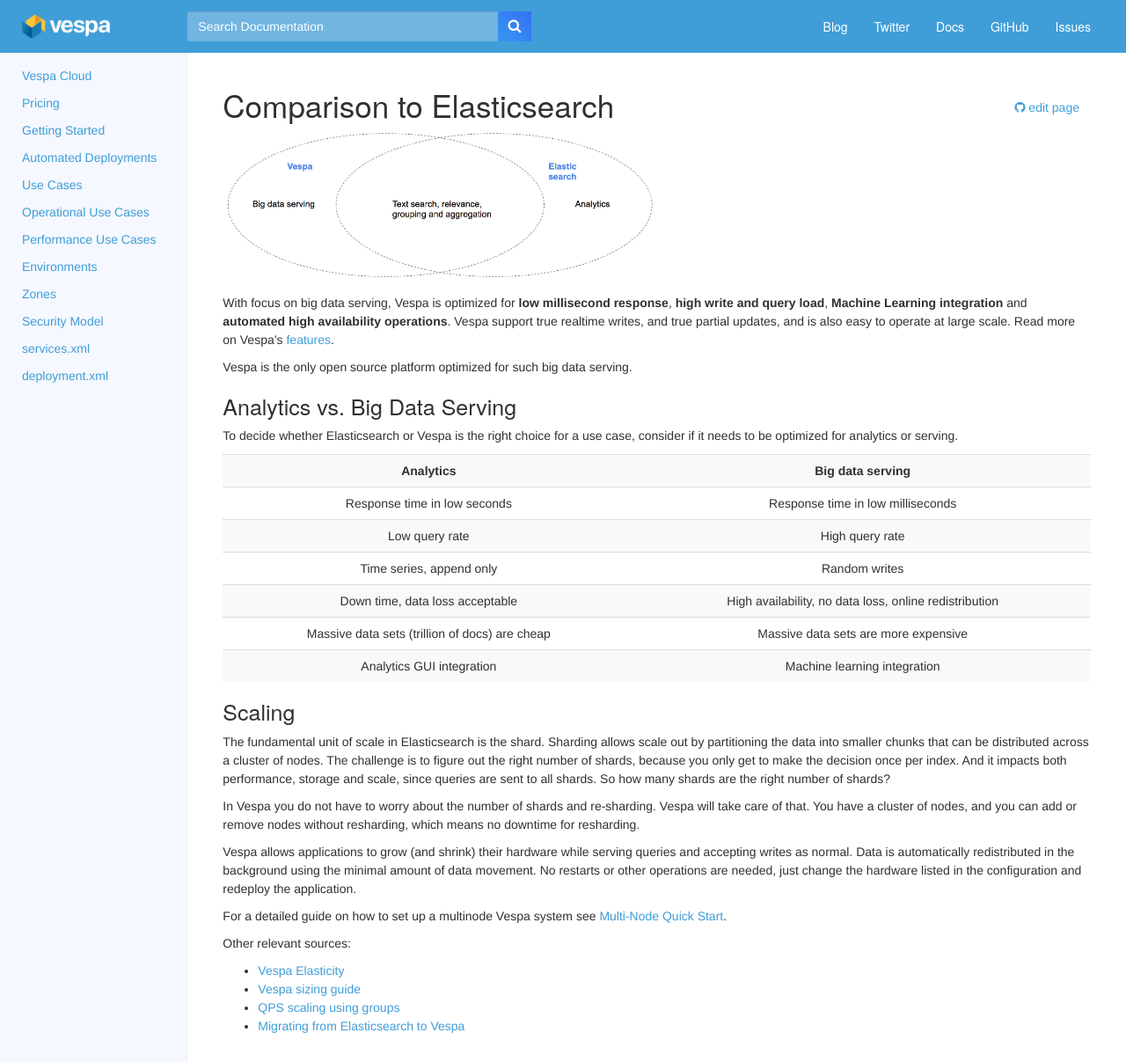
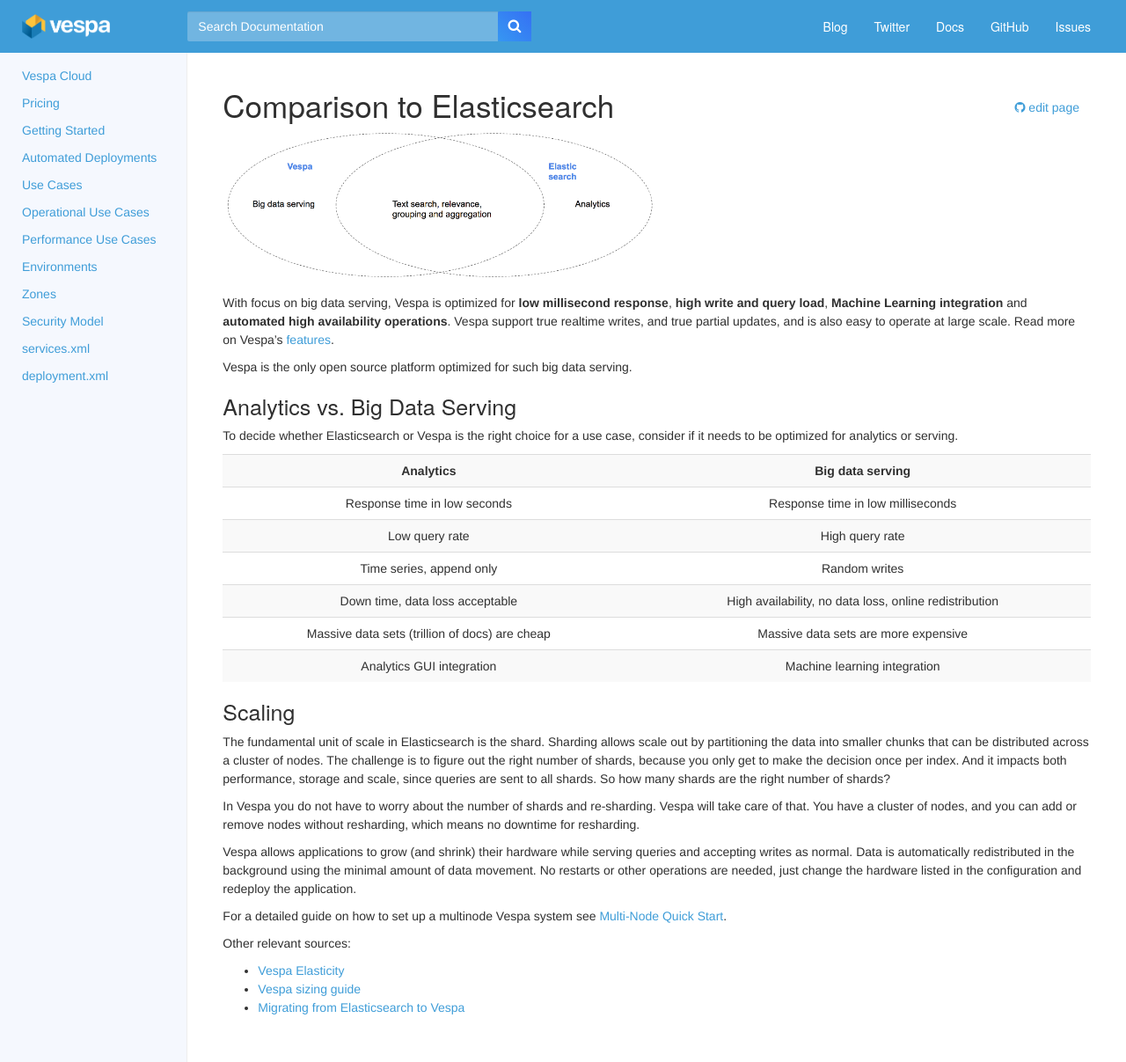
Before and after one commit to vespa-engine/cloud, a Jekyll site: the page built from elastic-search-comparison.md, in a window 1280 px wide and 1207 px high. Shown: the whole window at 88% size. Built offline with Jekyll 4.4.1, drawn with Linux system fonts in a browser that asks for light colours.

Commit message:
remove broken link
- not needed here anyway

```diff
--- a/elastic-search-comparison.md
+++ b/elastic-search-comparison.md
@@ -55,5 +55,4 @@ Other relevant sources:
 
 * [Vespa Elasticity](https://docs.vespa.ai/documentation/elastic-vespa.html)
 * [Vespa sizing guide](https://docs.vespa.ai/documentation/performance/sizing-search.html)
-* [QPS scaling using groups](https://docs.vespa.ai/documentation/qps-scaling-using-groups.html)
 * [Migrating from Elasticsearch to Vespa](migrating-from-elastic-search-to-vespa.html)
```
